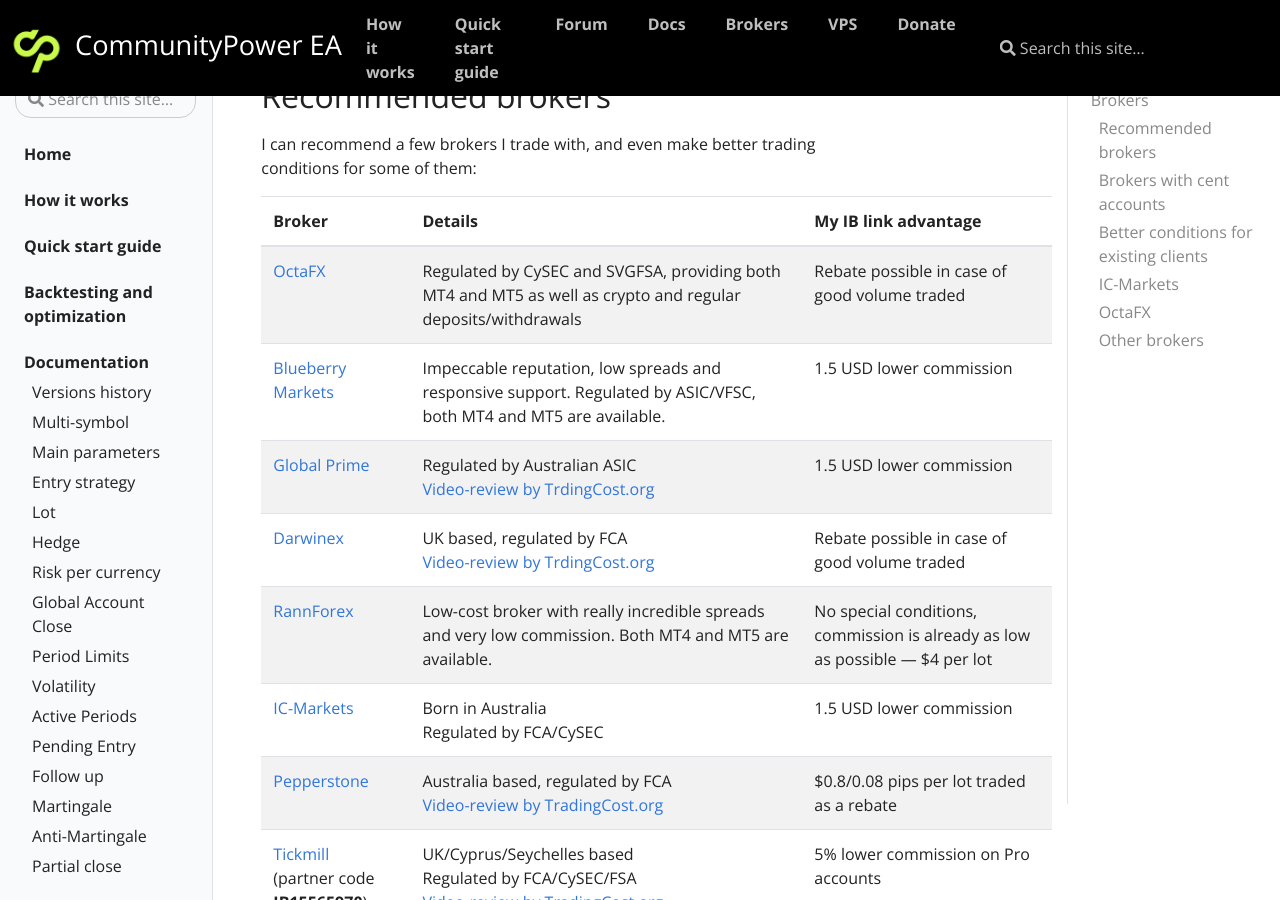
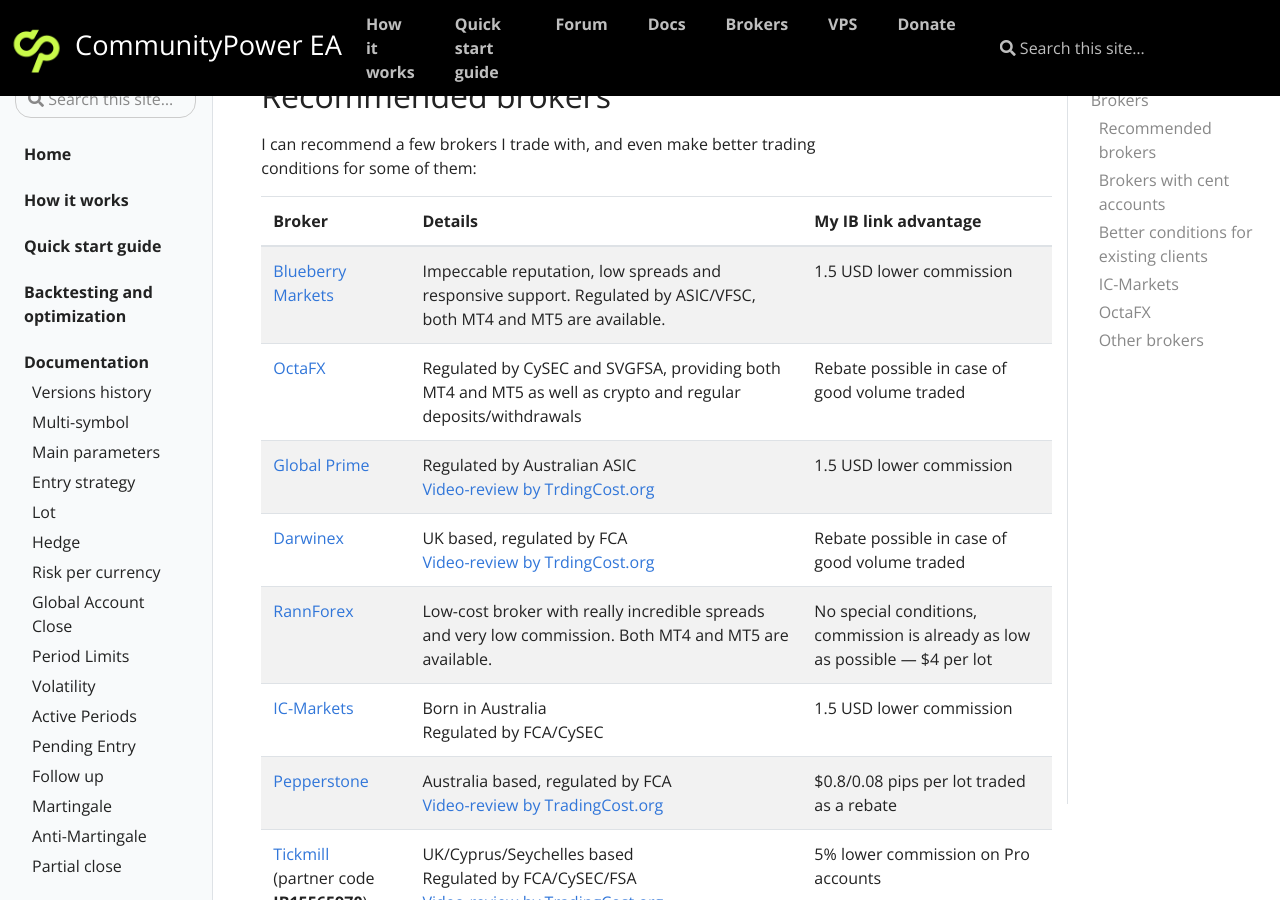
Before and after one commit to komposter/CommunityPowerEA.com, a Jekyll site: the page built from pages/brokers.md, in a window 1280 px wide and 900 px high, scrolled down 386 px. Built offline with Jekyll 4.4.1, drawn with Linux system fonts in a browser that asks for light colours; some of the changed lines change nothing that is shown.

Commit message:
Content change

```diff
--- a/pages/brokers.md
+++ b/pages/brokers.md
@@ -20,8 +20,8 @@
 
 | Broker                                                                                                                                                                                          | Details                                                                                                                                                                         | My IB link advantage                                                         |
 |-------------------------------------------------------------------------------------------------------------------------------------------------------------------------------------------------|---------------------------------------------------------------------------------------------------------------------------------------------------------------------------------|------------------------------------------------------------------------------|
+| [Blueberry Markets](https://portal.blueberrymarkets.com/sign-up?referralCode=anmvow8l3m)                                                                                             | Impeccable reputation, low spreads and responsive support. Regulated by ASIC/VFSC, both MT4 and MT5 are available.                                                              | 1.5 USD lower commission                                                     |
 | [OctaFX](https://my.octafx.com/open-account/?refid=ib13629030)                                                                                                                                  | Regulated by CySEC and SVGFSA, providing both MT4 and MT5 as well as crypto and regular deposits/withdrawals                                                                    | Rebate possible in case of good volume traded                                |
-| [Blueberry Markets](https://secure.bb-customers.com/en/auth/create-account?refer=10650MT4-BB-L&mt5-refer=2292MT5-BB-L&country=ua)                                                                                             | Impeccable reputation, low spreads and responsive support. Regulated by ASIC/VFSC, both MT4 and MT5 are available.                                                              | 1.5 USD lower commission                                                     |
 | [Global Prime](https://get.globalprime.com/afs/come.php?cid=661&ctgid=100&atype=1&brandid=3)                                                                                                    | Regulated by Australian ASIC<br />[Video-review by TrdingCost.org](https://youtu.be/shp_FzGGSX0)                                                                                | 1.5 USD lower commission                                                     |
 | [Darwinex](https://www.darwinex.com/register?ac=ye9JW7P96z1Ud4uDp0fCkuL7SZspy0J2sVFp7PI9CxU%3D&lang=en)                                                                                                 | UK based, regulated by FCA<br />[Video-review by TrdingCost.org](https://www.youtube.com/watch?v=q-j65mtx25Q)                                                                   | Rebate possible in case of good volume traded                                |
 | [RannForex](https://rannforex.com/en/?fprc=v3i5v7)                                                                                                                                              | Low-cost broker with really incredible spreads and very low commission. Both MT4 and MT5 are available.                                                                         | No special conditions, commission is already as low as possible — $4 per lot |
```
